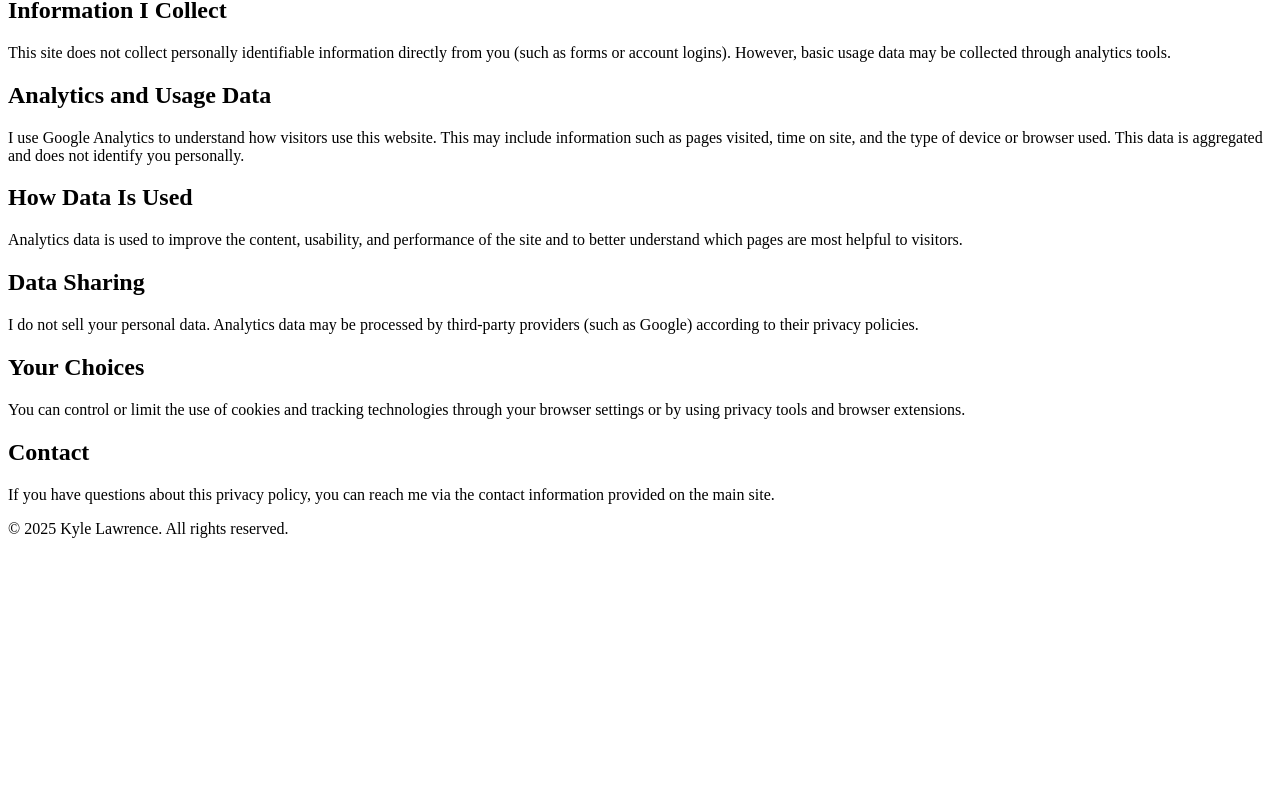
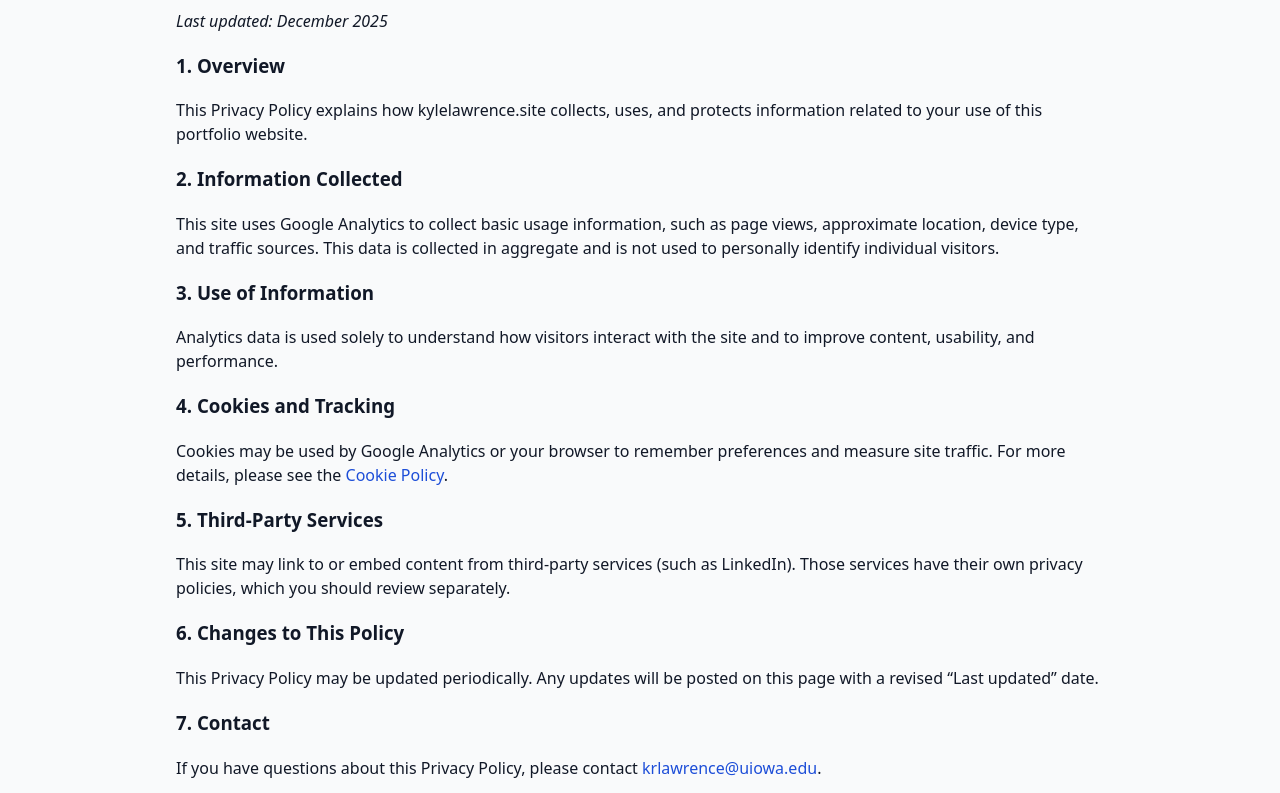
Before and after one commit to Krlawrence03/Final-project-Sprint-1, a plain HTML site: page privacy.html in a window 1280 px wide. Shown: the part 243-1036 px from the top of the page. Before the commit the page ends 800 px from the top, so only its background shows below. Drawn offline with Linux system fonts and the light colour scheme.

Commit message:
matched to styles.css

```diff
--- a/privacy.html
+++ b/privacy.html
@@ -1,12 +1,6 @@
-<!doctype html>
+<!DOCTYPE html>
 <html lang="en">
 <head>
-  <meta charset="utf-8" />
-  <title>Privacy Policy – Kyle Lawrence</title>
-  <meta name="viewport" content="width=device-width, initial-scale=1" />
-  <meta name="description" content="Privacy policy for kylelawrence.site." />
-  <link rel="stylesheet" href="style.css" />
-
   <!-- Google tag (gtag.js) -->
   <script async src="https://www.googletagmanager.com/gtag/js?id=G-W14RVE0WF8"></script>
   <script>
@@ -16,21 +10,33 @@
     gtag('config', 'G-W14RVE0WF8');
   </script>
 
-  <!-- Open Graph for social sharing -->
+  <meta charset="UTF-8">
+  <meta name="viewport" content="width=device-width, initial-scale=1.0">
+  <title>Privacy Policy – Kyle Lawrence</title>
+  <meta name="description" content="Privacy policy for kylelawrence.site." />
+
+  <link rel="stylesheet" href="styles.css">
+
   <meta property="og:title" content="Privacy Policy – Kyle Lawrence" />
   <meta property="og:description" content="Privacy policy for kylelawrence.site." />
   <meta property="og:url" content="https://www.kylelawrence.site/privacy.html" />
   <meta property="og:image" content="https://www.kylelawrence.site/images/social-share.png" />
 </head>
 <body>
+
   <header class="site-header">
     <div class="container header-layout">
+      <img src="images/IMG_5291.jpeg" alt="Photo of Kyle Lawrence" class="profile-photo">
+
       <div class="header-text">
-        <h1>Privacy Policy</h1>
-        <p>How data is collected and used on kylelawrence.site</p>
+        <h1>Kyle Lawrence</h1>
+        <p>Business Analytics &amp; Information Systems · Digital Product Management</p>
+
         <nav aria-label="Main navigation">
           <ul class="nav-list">
-            <li><a href="index.html">Home</a></li>
+            <li><a href="index.html#about">About</a></li>
+            <li><a href="index.html#projects">Projects</a></li>
+            <li><a href="index.html#contact">Contact</a></li>
             <li><a href="terms.html">Terms</a></li>
             <li><a href="privacy.html" aria-current="page">Privacy</a></li>
             <li><a href="cookies.html">Cookie Policy</a></li>
@@ -40,33 +46,66 @@
     </div>
   </header>
 
-  <main class="section">
-    <div class="container">
-      <p><em>Last updated: December 2025</em></p>
+  <main>
+    <section class="section">
+      <div class="container">
+        <h2>Privacy Policy</h2>
+        <p><em>Last updated: December 2025</em></p>
 
-      <h2>Information I Collect</h2>
-      <p>This site does not collect personally identifiable information directly from you (such as forms or account logins). However, basic usage data may be collected through analytics tools.</p>
+        <h3>1. Overview</h3>
+        <p>
+          This Privacy Policy explains how kylelawrence.site collects, uses, and protects information related
+          to your use of this portfolio website.
+        </p>
 
-      <h2>Analytics and Usage Data</h2>
-      <p>I use Google Analytics to understand how visitors use this website. This may include information such as pages visited, time on site, and the type of device or browser used. This data is aggregated and does not identify you personally.</p>
+        <h3>2. Information Collected</h3>
+        <p>
+          This site uses Google Analytics to collect basic usage information, such as page views, approximate
+          location, device type, and traffic sources. This data is collected in aggregate and is not used to
+          personally identify individual visitors.
+        </p>
 
-      <h2>How Data Is Used</h2>
-      <p>Analytics data is used to improve the content, usability, and performance of the site and to better understand which pages are most helpful to visitors.</p>
+        <h3>3. Use of Information</h3>
+        <p>
+          Analytics data is used solely to understand how visitors interact with the site and to improve
+          content, usability, and performance.
+        </p>
 
-      <h2>Data Sharing</h2>
-      <p>I do not sell your personal data. Analytics data may be processed by third-party providers (such as Google) according to their privacy policies.</p>
+        <h3>4. Cookies and Tracking</h3>
+        <p>
+          Cookies may be used by Google Analytics or your browser to remember preferences and measure
+          site traffic. For more details, please see the <a href="cookies.html">Cookie Policy</a>.
+        </p>
 
-      <h2>Your Choices</h2>
-      <p>You can control or limit the use of cookies and tracking technologies through your browser settings or by using privacy tools and browser extensions.</p>
+        <h3>5. Third-Party Services</h3>
+        <p>
+          This site may link to or embed content from third-party services (such as LinkedIn). Those services
+          have their own privacy policies, which you should review separately.
+        </p>
 
-      <h2>Contact</h2>
-      <p>If you have questions about this privacy policy, you can reach me via the contact information provided on the main site.</p>
-    </div>
+        <h3>6. Changes to This Policy</h3>
+        <p>
+          This Privacy Policy may be updated periodically. Any updates will be posted on this page with a
+          revised “Last updated” date.
+        </p>
+
+        <h3>7. Contact</h3>
+        <p>
+          If you have questions about this Privacy Policy, please contact
+          <a href="mailto:krlawrence@uiowa.edu">krlawrence@uiowa.edu</a>.
+        </p>
+      </div>
+    </section>
   </main>
 
   <footer class="site-footer">
     <div class="container">
       <p>&copy; <span id="year"></span> Kyle Lawrence. All rights reserved.</p>
+      <p>
+        <a href="terms.html">Terms &amp; Conditions</a> |
+        <a href="privacy.html">Privacy Policy</a> |
+        <a href="cookies.html">Cookie Policy</a>
+      </p>
     </div>
   </footer>
 
```
Also changed, not shown: cookies.html (+53 -25 lines).
